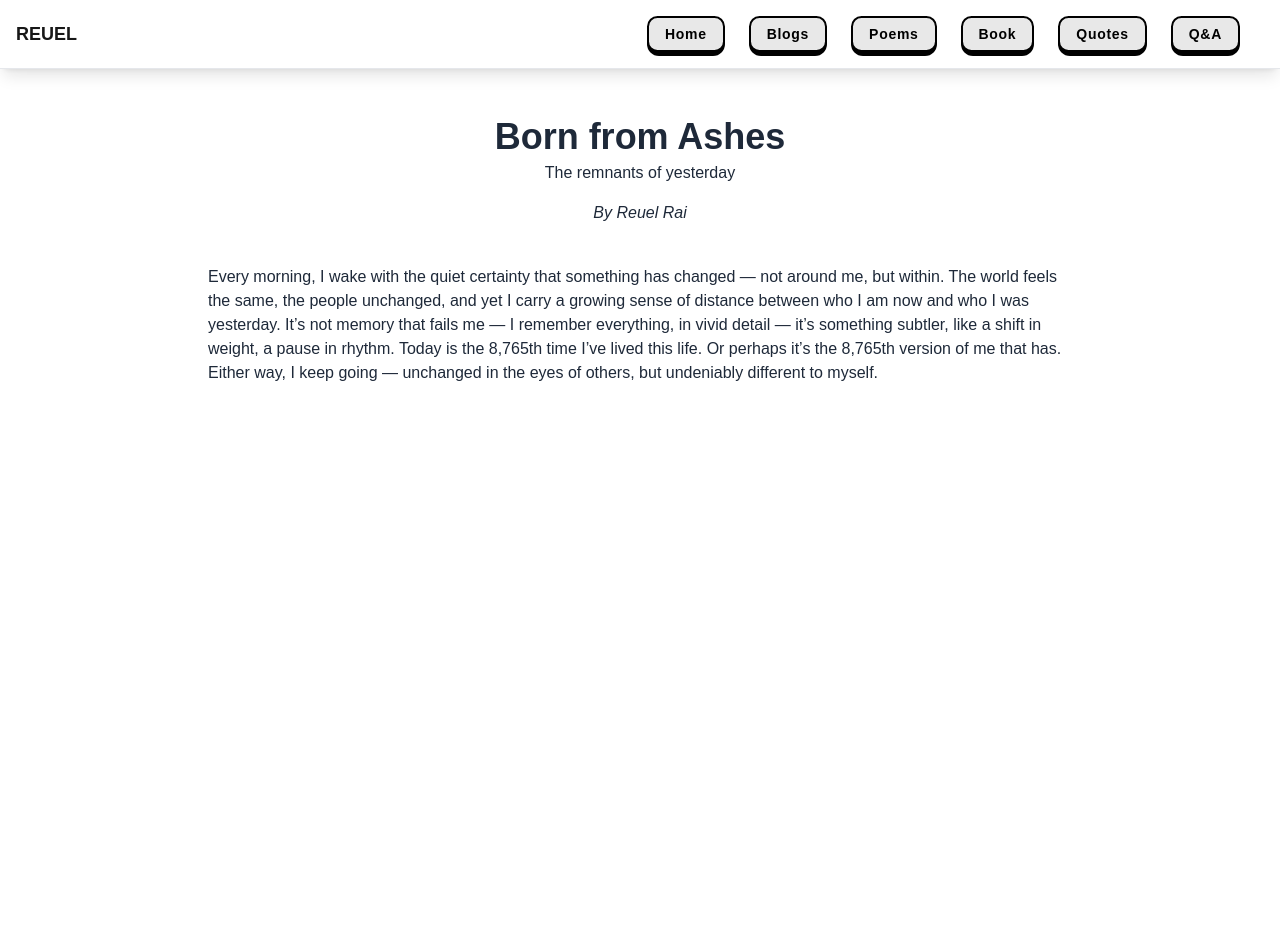
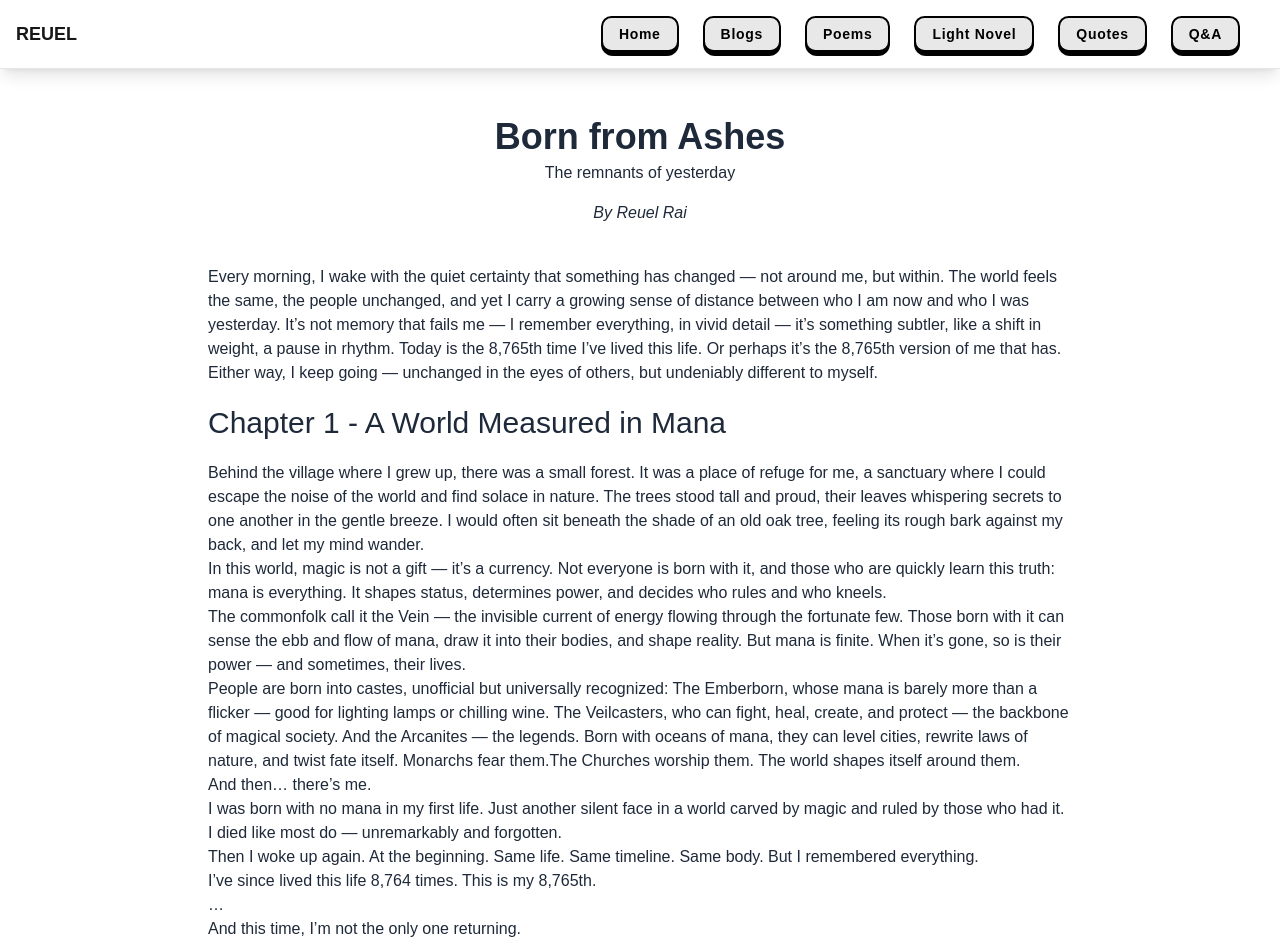
Before and after one commit to reuelrai/reuel-archive, a Next.js app: page /book in a window 1280 px wide. Shown: the top 952 px of the page. Before the commit the page ends 800 px from the top, so only its background shows below. Built offline with nearby package versions, Linux system fonts and the light colour scheme.

Commit message:
added chapters on LN

```diff
--- a/src/app/book/page.tsx
+++ b/src/app/book/page.tsx
@@ -40,6 +40,36 @@ export default function Book() {
                 </p>
                 {/* Continue your book content here... */}
             </section>
+            <section className="mt-5 mb-5">
+                <h1 className="text-3xl mb-5">Chapter 1 - A World Measured in Mana</h1>
+                <p>
+                    Behind the village where I grew up, there was a small forest. It was a place of refuge for me, a sanctuary where I could escape the noise of the world and find solace in nature. The trees stood tall and proud, their leaves whispering secrets to one another in the gentle breeze. I would often sit beneath the shade of an old oak tree, feeling its rough bark against my back, and let my mind wander.
+                    <br/>
+                    In this world, magic is not a gift — it’s a currency.
+                    Not everyone is born with it, and those who are quickly learn this truth: mana is everything. It shapes status, determines power, and decides who rules and who kneels.
+                    <br/>
+                    The commonfolk call it the Vein — the invisible current of energy flowing through the fortunate few. Those born with it can sense the ebb and flow of mana, draw it into their bodies, and shape reality. But mana is finite. When it’s gone, so is their power — and sometimes, their lives.
+                    <br/>
+                    People are born into castes, unofficial but universally recognized:
+                    The Emberborn, whose mana is barely more than a flicker — good for lighting lamps or chilling wine.
+                    The Veilcasters, who can fight, heal, create, and protect — the backbone of magical society.
+                    And the Arcanites — the legends. Born with oceans of mana, they can level cities, rewrite laws of nature, and twist fate itself. Monarchs fear them.The Churches worship them. The world shapes itself around them.
+                    <br/>
+                    And then… there’s me.
+                    <br/>
+                    I was born with no mana in my first life. Just another silent face in a world carved by magic and ruled by those who had it. I died like most do — unremarkably and forgotten.
+                    <br/>
+                    Then I woke up again. At the beginning.
+                    Same life. Same timeline. Same body.
+                    But I remembered everything.
+                    <br/>
+                    I’ve since lived this life 8,764 times. This is my 8,765th.
+                    <br/>
+                    …
+                    <br/>
+                    And this time, I’m not the only one returning.
+                </p>
+            </section>
         </main>
     );
 }
--- a/src/app/components/Navbar.tsx
+++ b/src/app/components/Navbar.tsx
@@ -7,7 +7,7 @@ const navItems = [
     { href: "/", label: "Home" },
     { href: "/blog", label: "Blogs" },
     { href: "/poem", label: "Poems" },
-    { href: "/book", label: "Book" },
+    { href: "/book", label: "Light Novel" },
     { href: "/quotes", label: "Quotes" },
     { href: "/qna", label: "Q&A" },
 ]
```
